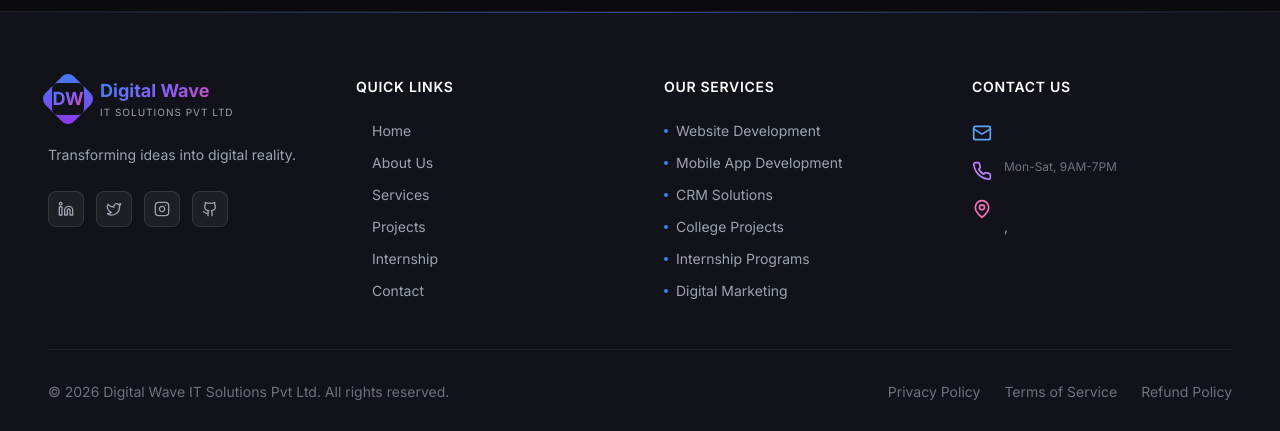
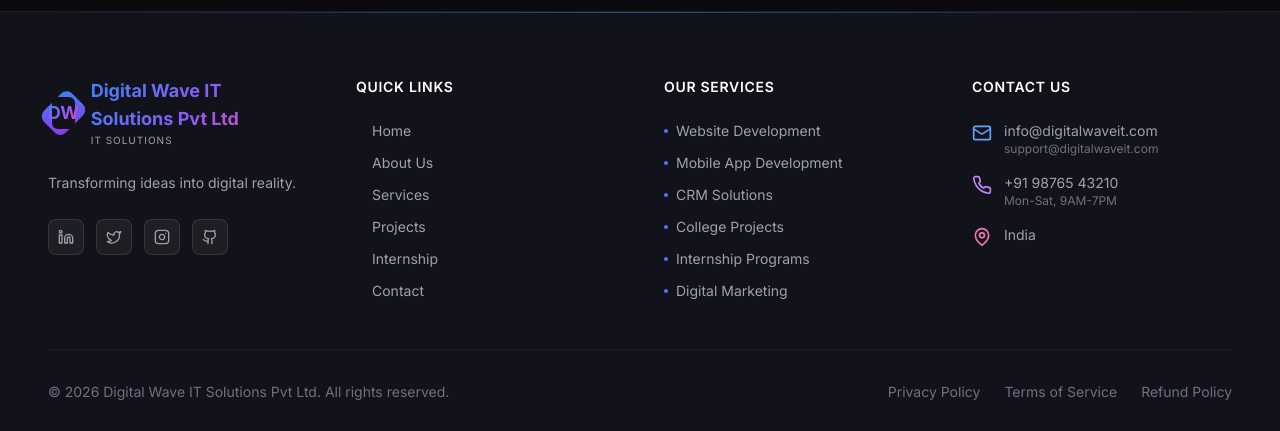
Before and after one commit to digitalwavekt/digitalwavefullstack, a React (Vite) app in the folder frontend/: page /contact in a window 1280 px wide. Shown: the part 1055-1486 px from the top of the page. Built offline with nearby package versions, Linux system fonts and the light colour scheme; no server answers.

Commit message:
frontend fix

```diff
--- a/frontend/src/components/layout/Footer.jsx
+++ b/frontend/src/components/layout/Footer.jsx
@@ -23,60 +23,75 @@
 
 export default function Footer() {
   const { settings } = useSiteSettings()
+
+  const general = settings?.general || {}
+  const contact = settings?.contact || {}
+  const social = settings?.social || {}
+
+  const companyName = general.companyName || 'Digital Wave IT Solutions Pvt Ltd'
+
+  const socialLinks = [
+    { icon: Linkedin, href: social.linkedin || '#' },
+    { icon: Twitter, href: social.twitter || '#' },
+    { icon: Instagram, href: social.instagram || '#' },
+    { icon: Github, href: social.github || '#' },
+  ]
+
   return (
     <footer className="relative bg-dark-800 border-t border-white/5">
-      {/* Top gradient line */}
       <div className="h-px bg-gradient-to-r from-transparent via-blue-500/50 to-transparent" />
 
       <div className="section-padding max-w-7xl mx-auto pt-16 pb-8">
         <div className="grid grid-cols-1 md:grid-cols-2 lg:grid-cols-4 gap-12 mb-12">
-          {/* Brand */}
-          <div className="lg:col-span-1">
+          <div>
             <Link to="/" className="flex items-center gap-3 mb-6">
               <div className="relative w-10 h-10">
-                <div className="absolute inset-0 bg-gradient-to-br from-blue-500 to-purple-600 rounded-lg rotate-45" />
-                <div className="absolute inset-1 bg-dark-800 rounded-md flex items-center justify-center">
-                  <span className="text-lg font-bold gradient-text">DW</span>
-                </div>
+                {general.logo ? (
+                  <img src={general.logo} alt={companyName} className="w-10 h-10 rounded-lg object-contain bg-white/5 p-1" />
+                ) : (
+                  <>
+                    <div className="absolute inset-0 bg-gradient-to-br from-blue-500 to-purple-600 rounded-lg rotate-45" />
+                    <div className="absolute inset-1 bg-dark-800 rounded-md flex items-center justify-center">
+                      <span className="text-lg font-bold gradient-text">DW</span>
+                    </div>
+                  </>
+                )}
               </div>
+
               <div>
-                <h3 className="text-lg font-bold gradient-text">{settings?.general?.companyName || 'Digital Wave'}</h3>
-                <p className="text-[10px] text-gray-400 tracking-widest uppercase">IT Solutions Pvt Ltd</p>
+                <h3 className="text-lg font-bold gradient-text">{companyName}</h3>
+                <p className="text-[10px] text-gray-400 tracking-widest uppercase">
+                  IT Solutions
+                </p>
               </div>
             </Link>
+
             <p className="text-gray-400 text-sm leading-relaxed mb-6">
-              {settings?.general?.description ||
-                'Transforming ideas into digital reality.'}
+              {general.description || 'Transforming ideas into digital reality.'}
             </p>
+
             <div className="flex gap-3">
-              {[
-                { icon: Linkedin, href: '#' },
-                { icon: Twitter, href: '#' },
-                { icon: Instagram, href: '#' },
-                { icon: Github, href: '#' },
-              ].map((social, i) => (
+              {socialLinks.map((item, i) => (
                 <motion.a
                   key={i}
-                  href={social.href}
+                  href={item.href}
+                  target="_blank"
+                  rel="noreferrer"
                   whileHover={{ scale: 1.1, y: -2 }}
                   className="w-9 h-9 rounded-lg bg-white/5 border border-white/10 flex items-center justify-center text-gray-400 hover:text-blue-400 hover:border-blue-500/30 transition-colors"
                 >
-                  <social.icon className="w-4 h-4" />
+                  <item.icon className="w-4 h-4" />
                 </motion.a>
               ))}
             </div>
           </div>
 
-          {/* Quick Links */}
           <div>
             <h4 className="text-white font-semibold mb-6 text-sm uppercase tracking-wider">Quick Links</h4>
             <ul className="space-y-3">
               {quickLinks.map((link) => (
                 <li key={link.path}>
-                  <Link
-                    to={link.path}
-                    className="text-gray-400 text-sm hover:text-blue-400 transition-colors flex items-center gap-1 group"
-                  >
+                  <Link to={link.path} className="text-gray-400 text-sm hover:text-blue-400 transition-colors flex items-center gap-1 group">
                     <ArrowUpRight className="w-3 h-3 opacity-0 -translate-x-2 group-hover:opacity-100 group-hover:translate-x-0 transition-all" />
                     {link.name}
                   </Link>
@@ -85,7 +100,6 @@
             </ul>
           </div>
 
-          {/* Services */}
           <div>
             <h4 className="text-white font-semibold mb-6 text-sm uppercase tracking-wider">Our Services</h4>
             <ul className="space-y-3">
@@ -98,50 +112,42 @@
             </ul>
           </div>
 
-          {/* Contact Info */}
           <div>
             <h4 className="text-white font-semibold mb-6 text-sm uppercase tracking-wider">Contact Us</h4>
             <ul className="space-y-4">
               <li className="flex items-start gap-3">
                 <Mail className="w-5 h-5 text-blue-400 mt-0.5 shrink-0" />
                 <div>
-                  <p className="text-gray-400 text-sm">
-                    {settings?.contact?.email}
-                  </p>
-
-                  <p className="text-gray-500 text-xs">
-                    {settings?.contact?.supportEmail}
-                  </p>
+                  <p className="text-gray-400 text-sm">{contact.email || 'info@digitalwaveit.com'}</p>
+                  <p className="text-gray-500 text-xs">{contact.supportEmail || 'support@digitalwaveit.com'}</p>
                 </div>
               </li>
+
               <li className="flex items-start gap-3">
                 <Phone className="w-5 h-5 text-purple-400 mt-0.5 shrink-0" />
                 <div>
-                  <p className="text-gray-400 text-sm">
-                    {settings?.contact?.phone}
-                  </p>
+                  <p className="text-gray-400 text-sm">{contact.phone || '+91 98765 43210'}</p>
                   <p className="text-gray-500 text-xs">Mon-Sat, 9AM-7PM</p>
                 </div>
               </li>
+
               <li className="flex items-start gap-3">
                 <MapPin className="w-5 h-5 text-pink-400 mt-0.5 shrink-0" />
                 <p className="text-gray-400 text-sm">
-                  {settings?.contact?.address}
+                  {contact.address || 'India'}
                   <br />
-                  {settings?.contact?.city},{' '}
-                  {settings?.contact?.state}{' '}
-                  {settings?.contact?.pincode}
+                  {[contact.city, contact.state, contact.pincode].filter(Boolean).join(', ')}
                 </p>
               </li>
             </ul>
           </div>
         </div>
 
-        {/* Bottom Bar */}
         <div className="border-t border-white/5 pt-8 flex flex-col md:flex-row items-center justify-between gap-4">
           <p className="text-gray-500 text-sm">
-            © {new Date().getFullYear()} Digital Wave IT Solutions Pvt Ltd. All rights reserved.
+            © {new Date().getFullYear()} {companyName}. All rights reserved.
           </p>
+
           <div className="flex gap-6">
             <Link to="#" className="text-gray-500 text-sm hover:text-gray-300 transition-colors">Privacy Policy</Link>
             <Link to="#" className="text-gray-500 text-sm hover:text-gray-300 transition-colors">Terms of Service</Link>
--- a/frontend/src/components/sections/ContactCTA.jsx
+++ b/frontend/src/components/sections/ContactCTA.jsx
@@ -1,12 +1,34 @@
 import { motion } from 'framer-motion'
 import { useInView } from 'react-intersection-observer'
 import { Link } from 'react-router-dom'
-import { MessageSquare, ArrowRight, Phone, Mail, MapPin } from 'lucide-react'
+import { ArrowRight, Phone, Mail, MapPin } from 'lucide-react'
 import useSiteSettings from '../../hooks/useSiteSettings'
 
 export default function ContactCTA() {
+  const [ref, inView] = useInView({ threshold: 0.2, triggerOnce: true })
   const { settings } = useSiteSettings()
-  const [ref, inView] = useInView({ threshold: 0.2, triggerOnce: true })
+
+  const contact = settings?.contact || {}
+
+  const contactItems = [
+    {
+      icon: Phone,
+      text: contact.phone || '+91 98765 43210',
+      color: 'text-blue-400',
+    },
+    {
+      icon: Mail,
+      text: contact.email || 'info@digitalwaveit.com',
+      color: 'text-purple-400',
+    },
+    {
+      icon: MapPin,
+      text: contact.address
+        ? `${contact.address}, ${contact.city || ''}, ${contact.state || ''} ${contact.pincode || ''}`
+        : 'India',
+      color: 'text-pink-400',
+    },
+  ]
 
   return (
     <section className="relative py-24 section-padding" ref={ref}>
@@ -20,32 +42,19 @@
             <span className="inline-block px-4 py-1.5 rounded-full text-xs font-medium bg-green-500/10 text-green-400 border border-green-500/20 mb-6">
               Get In Touch
             </span>
+
             <h2 className="text-3xl sm:text-4xl lg:text-5xl font-bold text-white mb-6">
-              Let's Build Something <br />
+              Let&apos;s Build Something <br />
               <span className="gradient-text">Amazing Together</span>
             </h2>
+
             <p className="text-gray-400 text-lg mb-8 leading-relaxed">
               Whether you need a website, mobile app, CRM solution, or want to join our
-              internship program — we're here to help. Reach out and let's discuss your project.
+              internship program — we&apos;re here to help.
             </p>
 
             <div className="space-y-4 mb-8">
-              {[
-                {
-                  icon: Phone,
-                  text: settings?.contact?.phone || '+91 98765 43210',
-                },
-                {
-                  icon: Mail,
-                  text: settings?.contact?.email || 'info@digitalwaveit.com',
-                },
-                {
-                  icon: MapPin,
-                  text: settings?.contact
-                    ? `${settings.contact.city}, ${settings.contact.state}, ${settings.contact.country}`
-                    : 'India',
-                },
-              ].map((item, i) => (
+              {contactItems.map((item, i) => (
                 <div key={i} className="flex items-center gap-4">
                   <div className="w-10 h-10 rounded-lg bg-white/5 border border-white/10 flex items-center justify-center">
                     <item.icon className={`w-5 h-5 ${item.color}`} />
```
